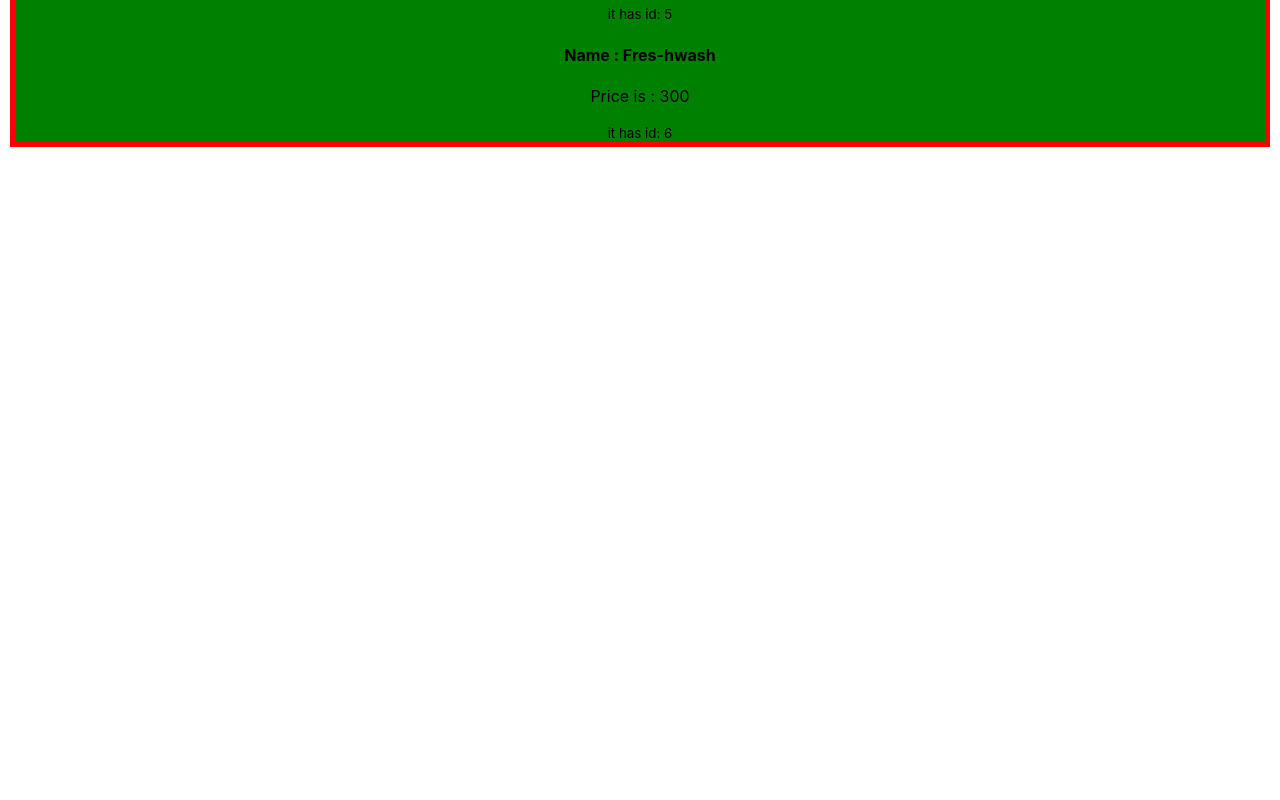
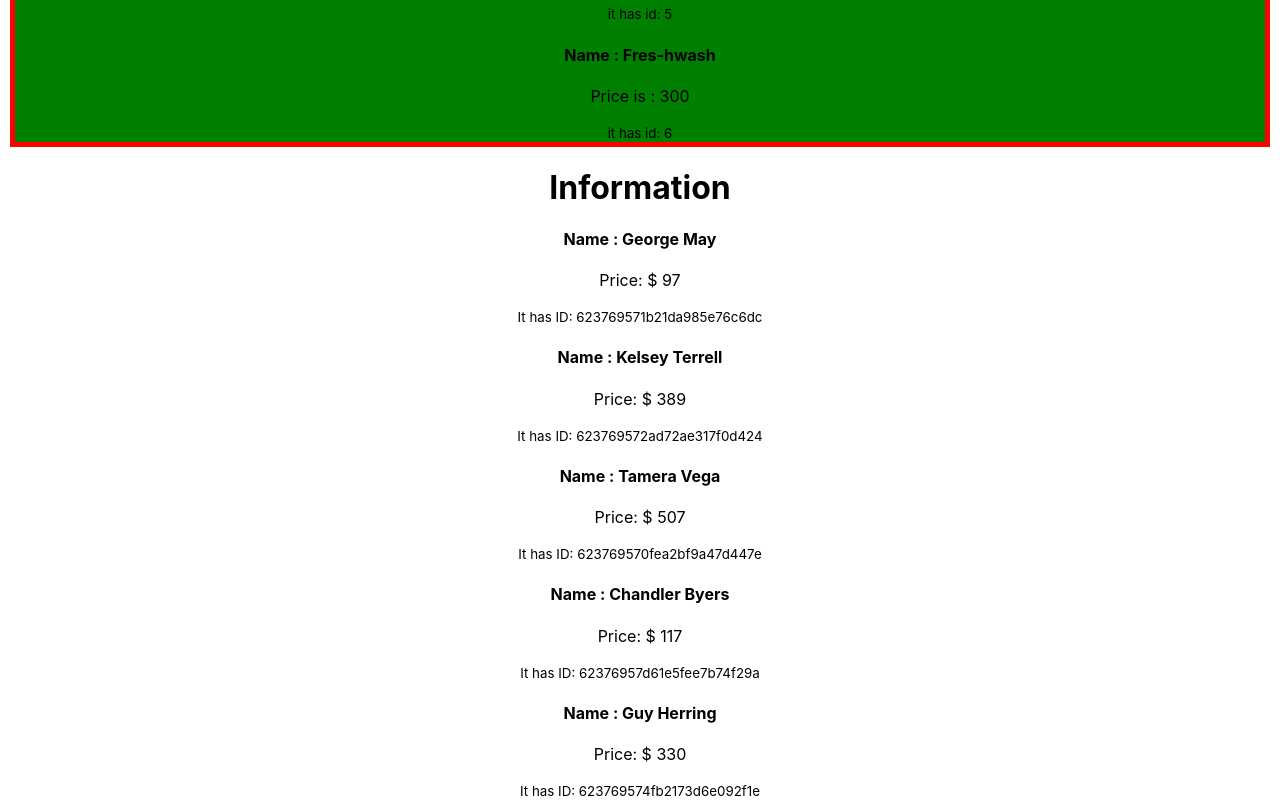
Before and after one commit to provashish95/how-react-works, a React (Create React App) app: page / in a window 1280 px wide. Shown: the part 1361-2161 px from the top of the page. Before the commit the page ends 1518 px from the top, so only its background shows below. Built offline with nearby package versions, Linux system fonts and the light colour scheme.

Commit message:
added data.json file and load data to UI

```diff
--- /dev/null
+++ b/public/data.json
@@ -0,0 +1,27 @@
+[
+    {
+        "id": "623769571b21da985e76c6dc",
+        "price": 97,
+        "name": "George May"
+    },
+    {
+        "id": "623769572ad72ae317f0d424",
+        "price": 389,
+        "name": "Kelsey Terrell"
+    },
+    {
+        "id": "623769570fea2bf9a47d447e",
+        "price": 507,
+        "name": "Tamera Vega"
+    },
+    {
+        "id": "62376957d61e5fee7b74f29a",
+        "price": 117,
+        "name": "Chandler Byers"
+    },
+    {
+        "id": "623769574fb2173d6e092f1e",
+        "price": 330,
+        "name": "Guy Herring"
+    }
+]
--- a/src/App.js
+++ b/src/App.js
@@ -1,6 +1,7 @@
 import './App.css';
 import Cosmetics from './components/Cosmetics/Cosmetics';
 import Device from './components/Device/Device';
+import Informations from './components/Informations/Informations';
 import Watch from './components/Watch/Watch';
 
 function App() {
@@ -9,6 +10,7 @@ function App() {
       <Device name="Iphone" price="1200000"></Device>
       <Watch></Watch>
       <Cosmetics></Cosmetics>
+      <Informations></Informations>
     </div>
   );
 }
--- /dev/null
+++ b/src/components/Information/Information.js
@@ -0,0 +1,14 @@
+import React from 'react';
+
+const Information = (props) => {
+    const { name, price, id } = props.information;
+    return (
+        <div>
+            <h4>Name : {name}</h4>
+            <p>Price: $ {price}</p>
+            <small>It has ID: {id}</small>
+        </div>
+    );
+};
+
+export default Information;
--- /dev/null
+++ b/src/components/Informations/Informations.js
@@ -0,0 +1,23 @@
+import React, { useEffect, useState } from 'react';
+import Information from '../Information/Information';
+
+const Informations = () => {
+    const [informations, setInformations] = useState([])
+    useEffect(() => {
+        fetch('data.json')
+            .then(res => res.json())
+            .then(data => setInformations(data))
+    }, [])
+
+    return (
+        <div>
+            <h1>Information </h1>
+            {
+                informations.map(information => <Information key={information.id} information={information}></Information>)
+            }
+
+        </div>
+    );
+};
+
+export default Informations;
```
